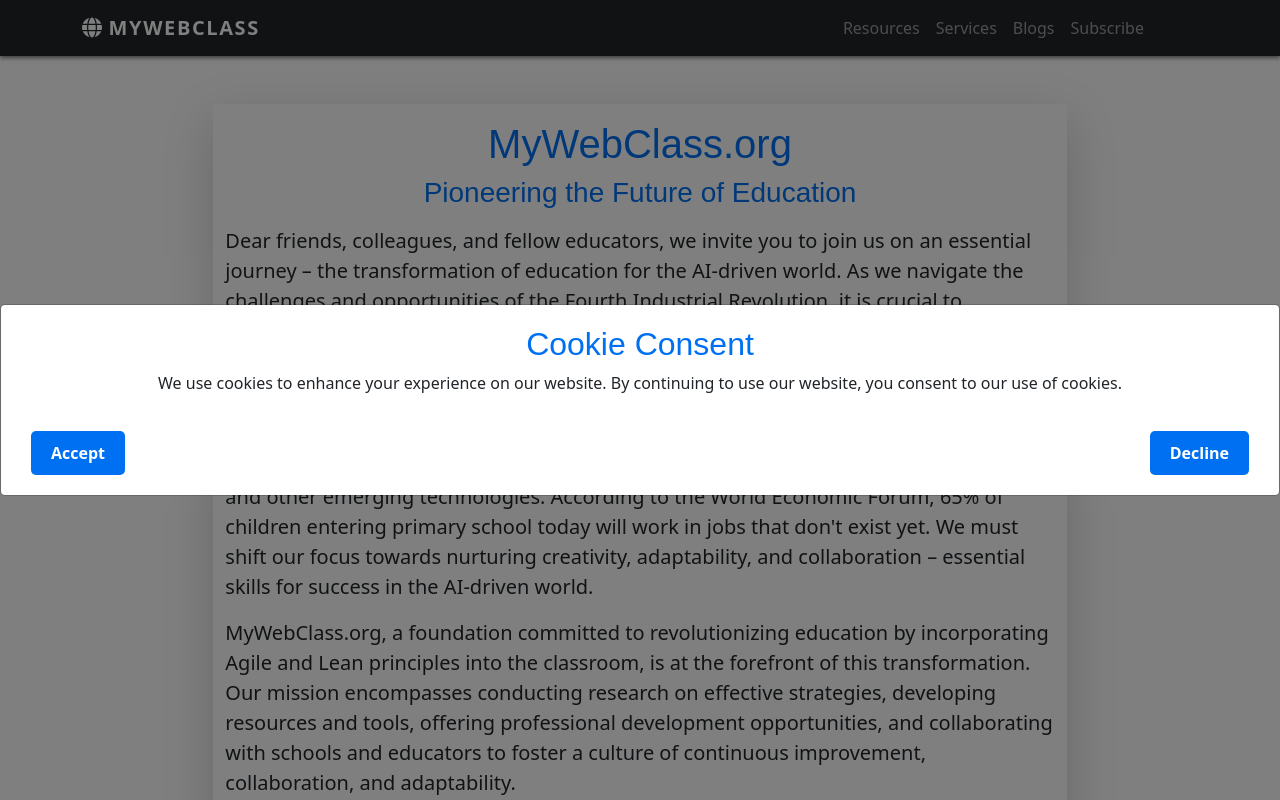
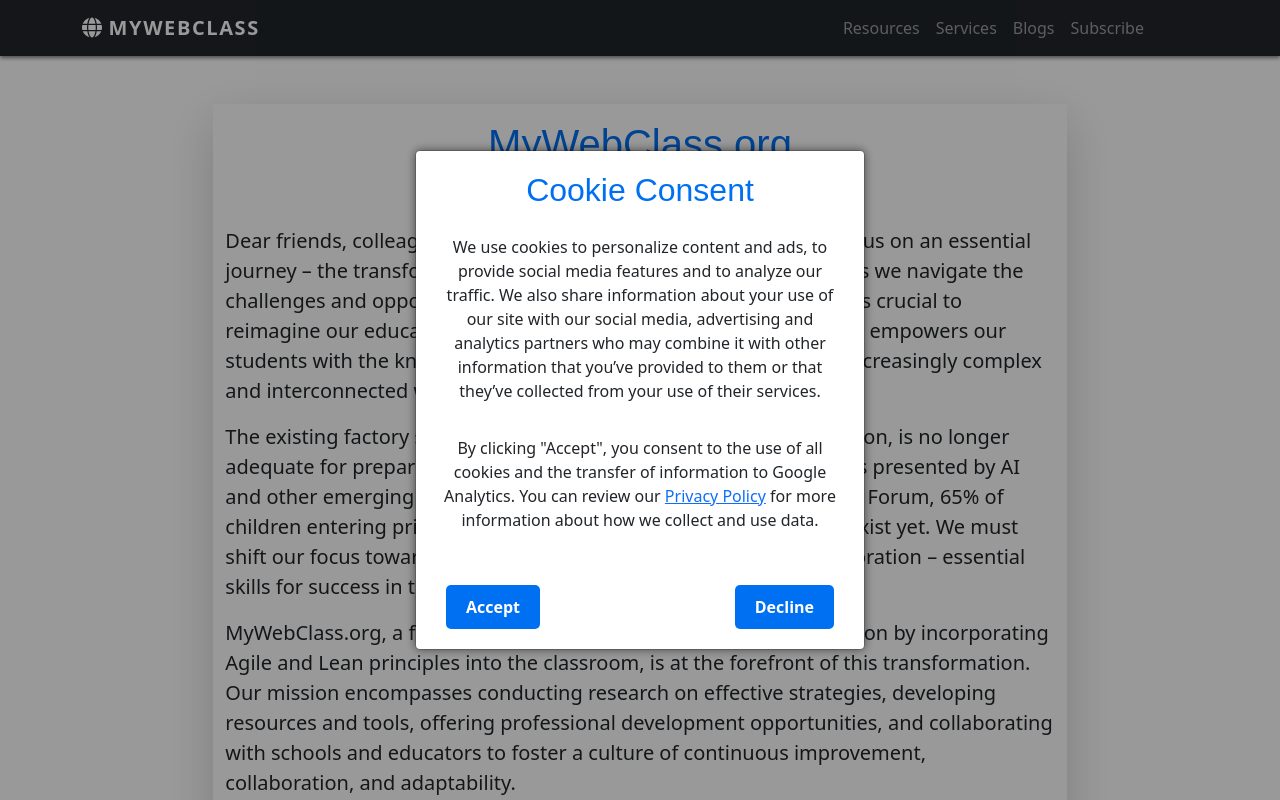
Before and after one commit to NJIT-WIS/project-2-team-sar, a Next.js app: page /aboutus in a window 1280 px wide. Shown: the top 800 px of the page. Built offline with nearby package versions, Linux system fonts and the light colour scheme.

Commit message:
Added link to "privacy" page in cookie-modal

```diff
--- a/components/modal.jsx
+++ b/components/modal.jsx
@@ -105,7 +105,10 @@ export default function CookieConsentModal() {
           <div className="modal-content">
             <h2>Cookie Consent</h2>
             <p>
-              We use cookies to enhance your experience on our website. By continuing to use our website, you consent to our use of cookies.
+            We use cookies to personalize content and ads, to provide social media features and to analyze our traffic. We also share information about your use of our site with our social media, advertising and analytics partners who may combine it with other information that you’ve provided to them or that they’ve collected from your use of their services.
+            </p>
+            <p>
+            By clicking "Accept", you consent to the use of all cookies and the transfer of information to Google Analytics. You can review our <a href="/privacy">Privacy Policy</a> for more information about how we collect and use data.
             </p>
             <div className="modal-buttons">
               <button onClick={handleAccept}>Accept</button>
@@ -121,7 +124,6 @@ export default function CookieConsentModal() {
           left: 0;
           width: 100%;
           height: 100%;
-          background-color: rgba(0, 0, 0, 0.5);
           display: flex;
           justify-content: center;
           align-items: center;
@@ -131,10 +133,18 @@ export default function CookieConsentModal() {
           background-color: white;
           padding: 20px;
           border-radius: 5px;
+          width: 450px;
+          height: 500px;
+          display: flex;
+          flex-direction: column;
+          justify-content: space-between;
+          align-items: center;
+          box-shadow: 0px 0px 10px rgba(0, 0, 0, 0.5);
         }
         .modal-buttons {
           display: flex;
           justify-content: space-between;
+          width: 100%;
           margin-top: 20px;
         }
       `}</style>
```
